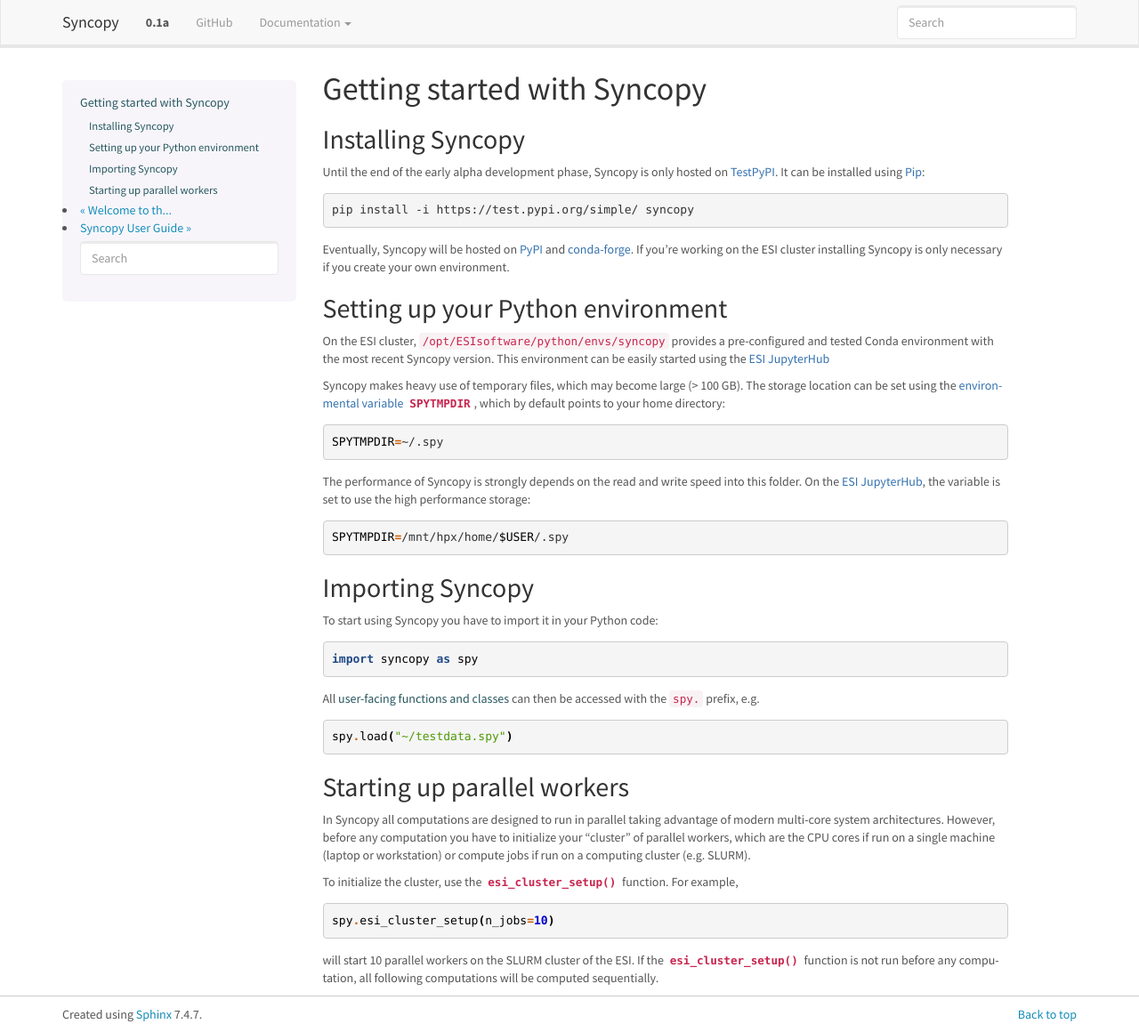
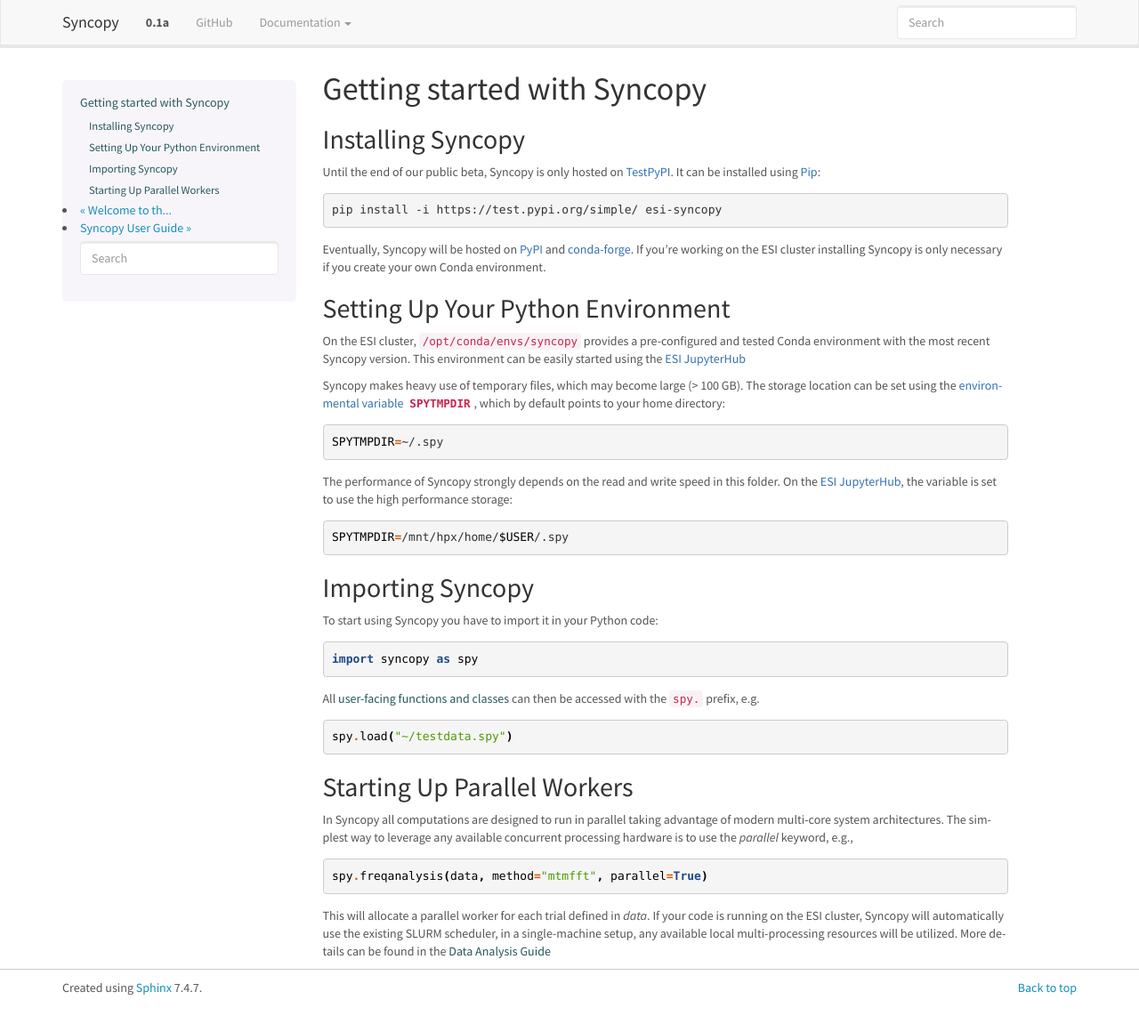
Before and after one commit to esi-neuroscience/syncopy, a Sphinx documentation site: the page built from doc/source/quickstart.rst, in a window 1280 px wide and 1160 px high. Shown: the whole window at 89% size. Built offline with Sphinx 7.4.7, drawn with Linux system fonts in a browser that asks for light colours.

Commit message:
NEW/CHG: Updated/corrected documentation
- cleaned up/un-cluttered landing page
- included serial/parallel processing intro
- migrated topic overview to separate sitemap page
- updated docu in various places to reflect current state of the package

On branch dev
Changes to be committed:
	modified:   README.rst
	modified:   doc/source/README.rst
	modified:   doc/source/conf.py
	modified:   doc/source/quickstart.rst
	copied:     doc/source/README.rst -> doc/source/sitemap.rst
	modified:   doc/source/user/data_handling.rst
	modified:   doc/source/user/fieldtrip.rst
	new file:   doc/source/user/processing.rst
	modified:   doc/source/user/users.rst

```diff
--- a/doc/source/conf.py
+++ b/doc/source/conf.py
@@ -21,7 +21,7 @@
 # -- Project information -----------------------------------------------------
 
 project = 'Syncopy'
-copyright = '2019, Joscha Schmiedt and Stefan Fuertinger'
+copyright = '2020, Joscha Schmiedt and Stefan Fuertinger'
 author = 'Joscha Schmiedt and Stefan Fuertinger'
 
 # The short X.Y version
@@ -131,7 +131,7 @@
     'globaltoc_depth': 2,
     'bootswatch_theme': "lumen",
     'navbar_links': [
-        ("GitHub", "https://www.github.com/esi-neuroscience/syncopy"),
+        ("GitHub", "https://www.github.com/esi-neuroscience/syncopy", True),
     ],
 }
 
--- a/doc/source/quickstart.rst
+++ b/doc/source/quickstart.rst
@@ -4,22 +4,22 @@
 Installing Syncopy
 ------------------
 
-Until the end of the early alpha development phase, Syncopy is only hosted on
+Until the end of our public beta, Syncopy is only hosted on
 `TestPyPI <https://test.pypi.org/project/syncopy/>`_. It can be installed using
 `Pip <https://pypi.org/project/pip/>`_:
 
 .. code-block:: bash
 
-    pip install -i https://test.pypi.org/simple/ syncopy
+    pip install -i https://test.pypi.org/simple/ esi-syncopy
 
 Eventually, Syncopy will be hosted on `PyPI <https://pypi.org/>`_ and
 `conda-forge <https://conda-forge.org/>`_. If you're working on the ESI cluster
-installing Syncopy is only necessary if you create your own environment.
+installing Syncopy is only necessary if you create your own Conda environment.
 
-Setting up your Python environment
+Setting Up Your Python Environment
 ----------------------------------
 
-On the ESI cluster, ``/opt/ESIsoftware/python/envs/syncopy`` provides a
+On the ESI cluster, ``/opt/conda/envs/syncopy`` provides a
 pre-configured and tested Conda environment with the most recent Syncopy
 version. This environment can be easily started using the `ESI JupyterHub
 <https://jupyterhub.esi.local>`_
@@ -33,7 +33,7 @@
 
     SPYTMPDIR=~/.spy
 
-The performance of Syncopy is strongly depends on the read and write speed into
+The performance of Syncopy strongly depends on the read and write speed in
 this folder. On the `ESI JupyterHub <https://jupyterhub.esi.local>`_, the
 variable is set to use the high performance storage:
 
@@ -59,22 +59,18 @@
     spy.load("~/testdata.spy")
 
 
-Starting up parallel workers
+Starting Up Parallel Workers
 ----------------------------
 
 In Syncopy all computations are designed to run in parallel taking advantage of
-modern multi-core system architectures. However, before any computation you
-have to initialize your "cluster" of parallel workers, which are the CPU cores
-if run on a single machine (laptop or workstation) or compute jobs if run on a
-computing cluster (e.g. SLURM).
-
-To initialize the cluster, use the :func:`~syncopy.esi_cluster_setup` function.
-For example,
+modern multi-core system architectures. The simplest way to leverage any available
+concurrent processing hardware is to use the `parallel` keyword, e.g.,
 
 .. code-block:: python
 
-    spy.esi_cluster_setup(n_jobs=10)
+    spy.freqanalysis(data, method="mtmfft", parallel=True)
 
-will start 10 parallel workers on the SLURM cluster of the ESI. If the
-:func:`~syncopy.esi_cluster_setup` function is not run before any computation,
-all following computations will be computed sequentially.
+This will allocate a parallel worker for each trial defined in `data`. If your code
+is running on the ESI cluster, Syncopy will automatically use the existing SLURM
+scheduler, in a single-machine setup, any available local multi-processing resources
+will be utilized. More details can be found in the :doc:`Data Analysis Guide <user/processing>`
--- a/doc/source/user/data_handling.rst
+++ b/doc/source/user/data_handling.rst
@@ -5,10 +5,10 @@
 <https://en.wikipedia.org/wiki/JSON>`_ (see :doc:`../developer/io` for details).
 These formats were chosen for their *ubiquity* as they can be handled well in
 virtually all popular programming languages, and for allowing *streaming,
-parallel access* enabling computing on parallel architecures.
+parallel access* enabling computing on parallel architectures.
 
 Currently, data in other formats (e.g. from  a recording system) have to be
-converted first. For this purpose, later versions of Syncopy will include
+converted before use with Syncopy. For this purpose, later versions of Syncopy will include
 importing and exporting engines, for example based on `Neo
 <https://neo.readthedocs.io/en/latest/>`_ or `NWB <https://www.nwb.org/>`_.
 
@@ -21,8 +21,6 @@
 
     syncopy.load
     syncopy.save
-
-
 
 Functions for Editing Syncopy Data Objects
 -------------------------------------------
--- a/doc/source/user/users.rst
+++ b/doc/source/user/users.rst
@@ -10,6 +10,7 @@
 .. toctree ::
     :maxdepth: 2
 
+    fieldtrip
     data_handling
-    fieldtrip
+    processing
     user_api
```
Also changed, not shown: README.rst (+3 -4 lines), doc/source/README.rst (+15 -92 lines), doc/source/sitemap.rst (added, +87 -0 lines), doc/source/user/fieldtrip.rst (+9 -9 lines), doc/source/user/processing.rst (added, +71 -0 lines).
